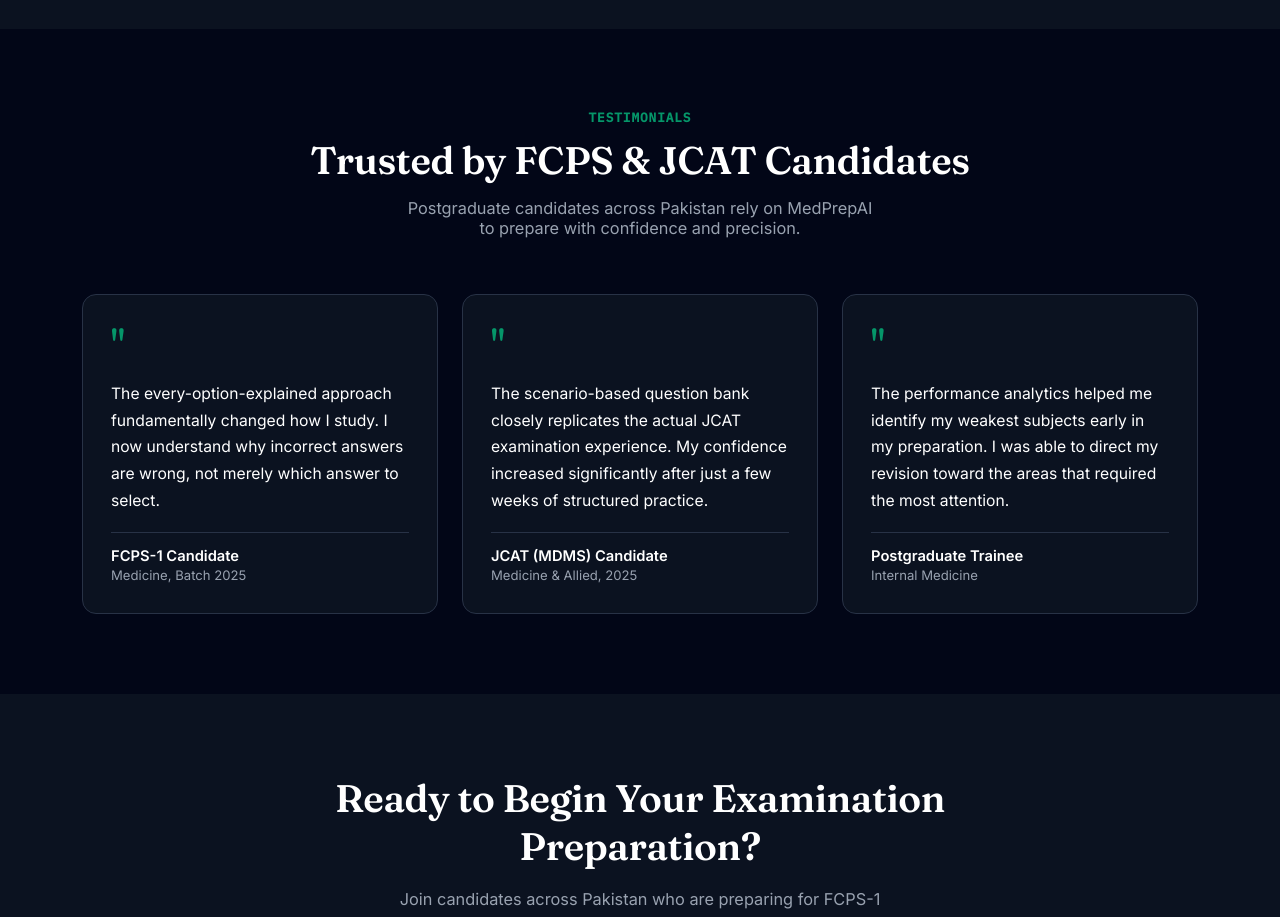
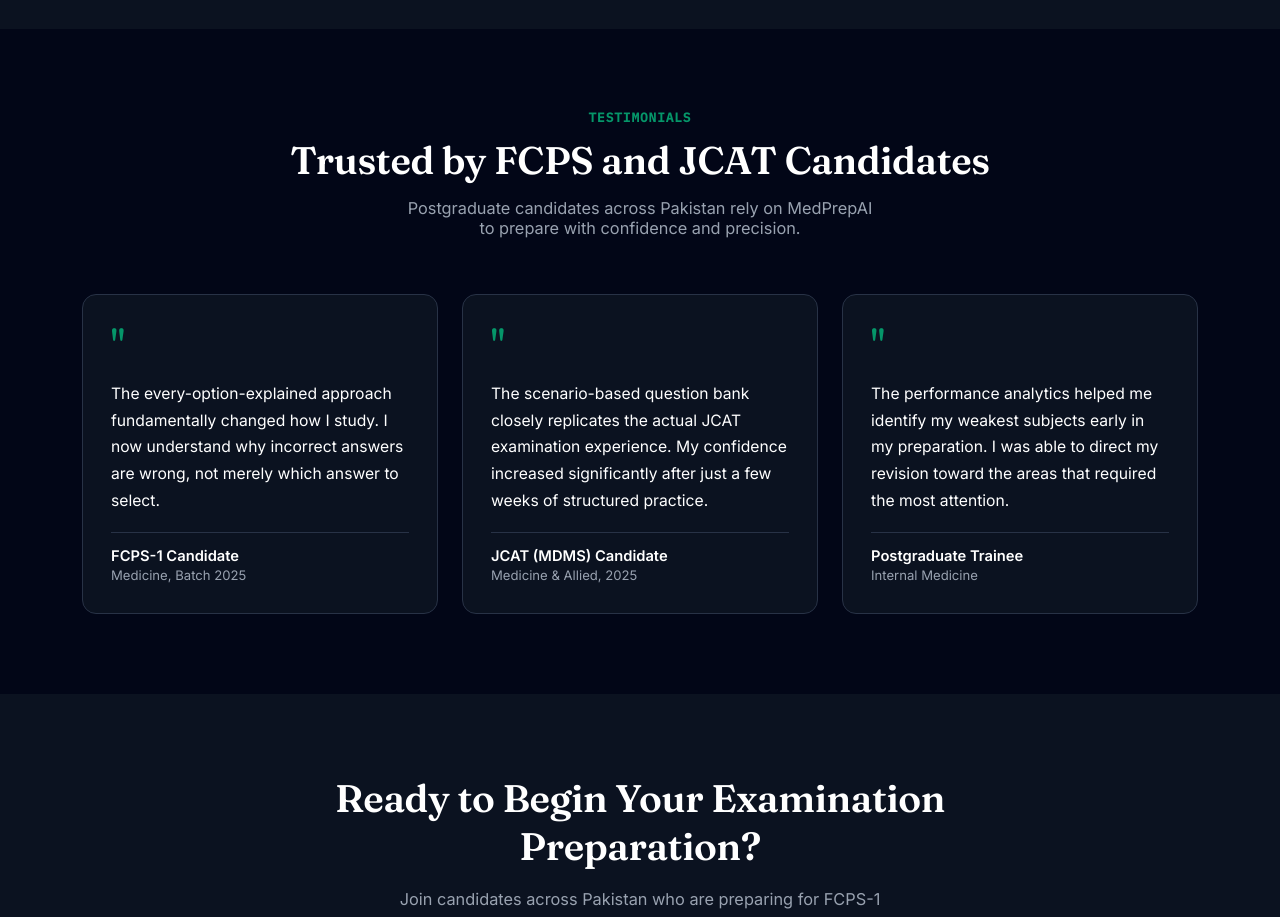
Before and after one commit to abdulqayyum-7/MedPrepAI, a React (Vite) app: page / in a window 1280 px wide. Shown: the part 5780-6697 px from the top of the page. Built offline with nearby package versions, Linux system fonts and the light colour scheme.

Commit message:
Content Updated

```diff
--- a/src/MedPrepAI.jsx
+++ b/src/MedPrepAI.jsx
@@ -627,7 +627,7 @@
           <div style={{ textAlign: "center", marginBottom: 56 }}>
             <SectionEyebrow center>Testimonials</SectionEyebrow>
             <h2 style={{ fontFamily: "Fraunces, serif", fontSize: "2.4rem", lineHeight: 1.18, margin: "0 auto 14px" }}>
-              Trusted by FCPS & JCAT Candidates
+              Trusted by FCPS and JCAT Candidates
             </h2>
             <p style={{ color: T.slate, fontSize: "1.02rem", maxWidth: 480, margin: "0 auto" }}>
               Postgraduate candidates across Pakistan rely on MedPrepAI to prepare with confidence and precision.
```
